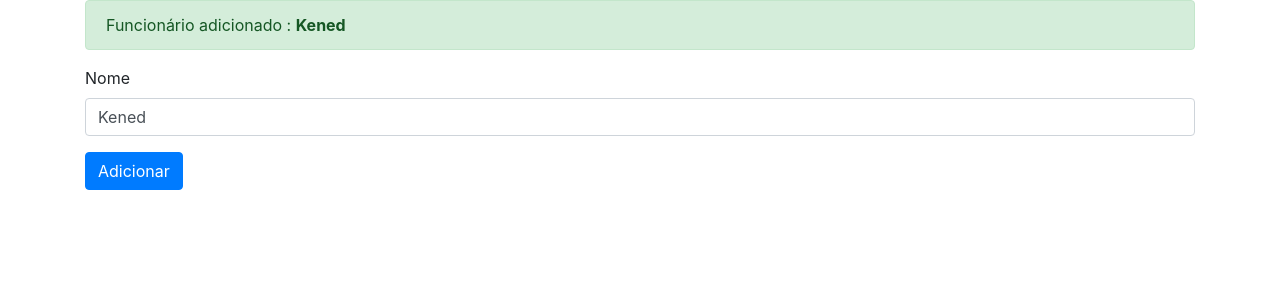
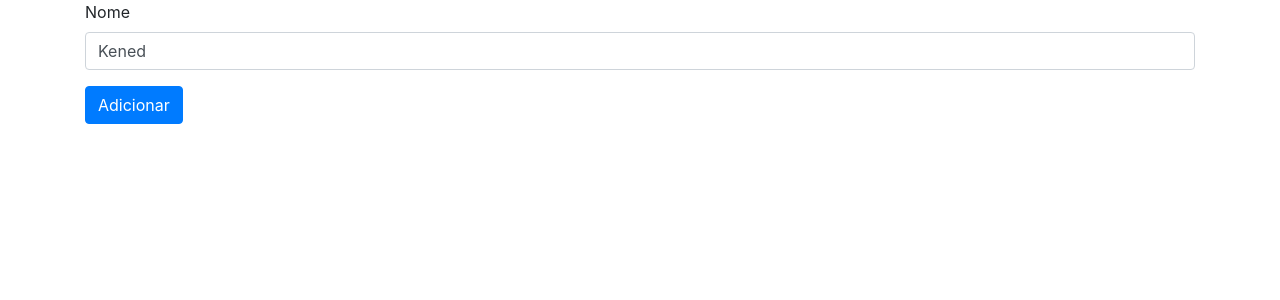
Before and after one commit to k3n3dfelix/Algaworks, an Angular app in the folder meu_projeto/: page / in a window 1280 px wide. Shown: the top 300 px of the page. Built offline with nearby package versions, Linux system fonts and the light colour scheme.

Commit message:
Treinamento diretivas ngif e hidden

```diff
--- a/meu_projeto/src/app/app.component.html
+++ b/meu_projeto/src/app/app.component.html
@@ -1,11 +1,11 @@
 <app-bem-vindo></app-bem-vindo>
 <div class="container">
-    <div class="alert alert-success" role="alert">
+    <div class="alert alert-success" role="alert" *ngIf="adicionado == true">
         Funcionário adicionado : <strong>{{nome}}</strong>
     </div>
     <div class="form-group">
         <label>Nome</label>
-        <input type="text" class="form-control" [(ngModel)]="nome">
+        <input type="text" class="form-control" [(ngModel)]="nome" (focus)="adicionado = false">
     </div>
     <button type="button" class="btn btn-primary" (click)="adicionar()" bind-disabled="nome.length == 0">Adicionar</button>
 </div>
--- a/meu_projeto/src/app/app.component.ts
+++ b/meu_projeto/src/app/app.component.ts
@@ -8,13 +8,17 @@
 export class AppComponent {
   title = 'meu_projeto';
   nome = 'Kened';
+  adicionado = false;
 
   adicionar(){
     //this.nome = nome;
     // console.log(`Adicionado ${this.nome}`);
 
-    const numero = Math.round(Math.random() * 100);
-    this.nome = 'João ' + numero;
+    // const numero = Math.round(Math.random() * 100);
+    // this.nome = 'João ' + numero;
+
+    console.log(`Adicionando ${this.nome}`);
+    this.adicionado = true;
   }
 
   // alterarNome(event: any){
```
